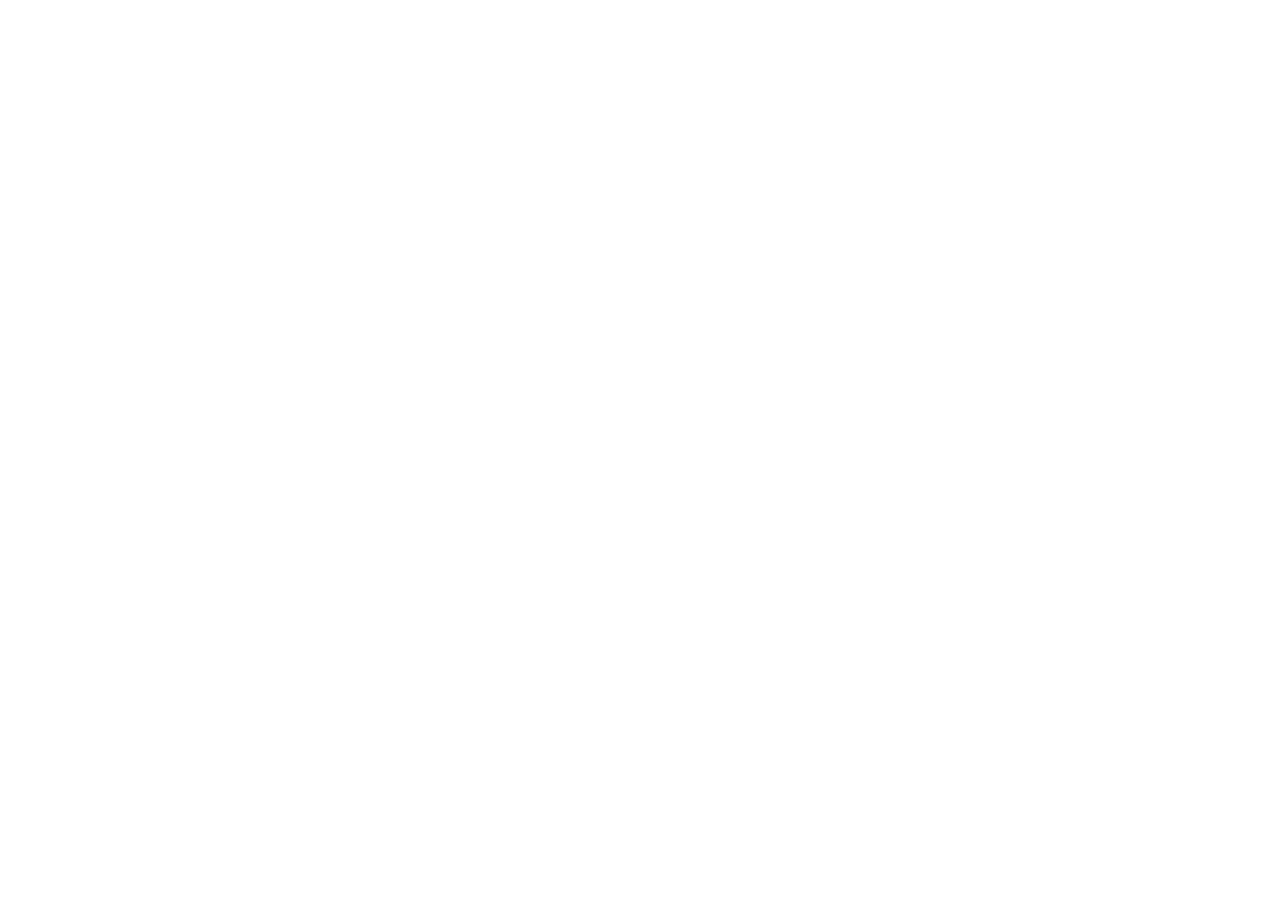
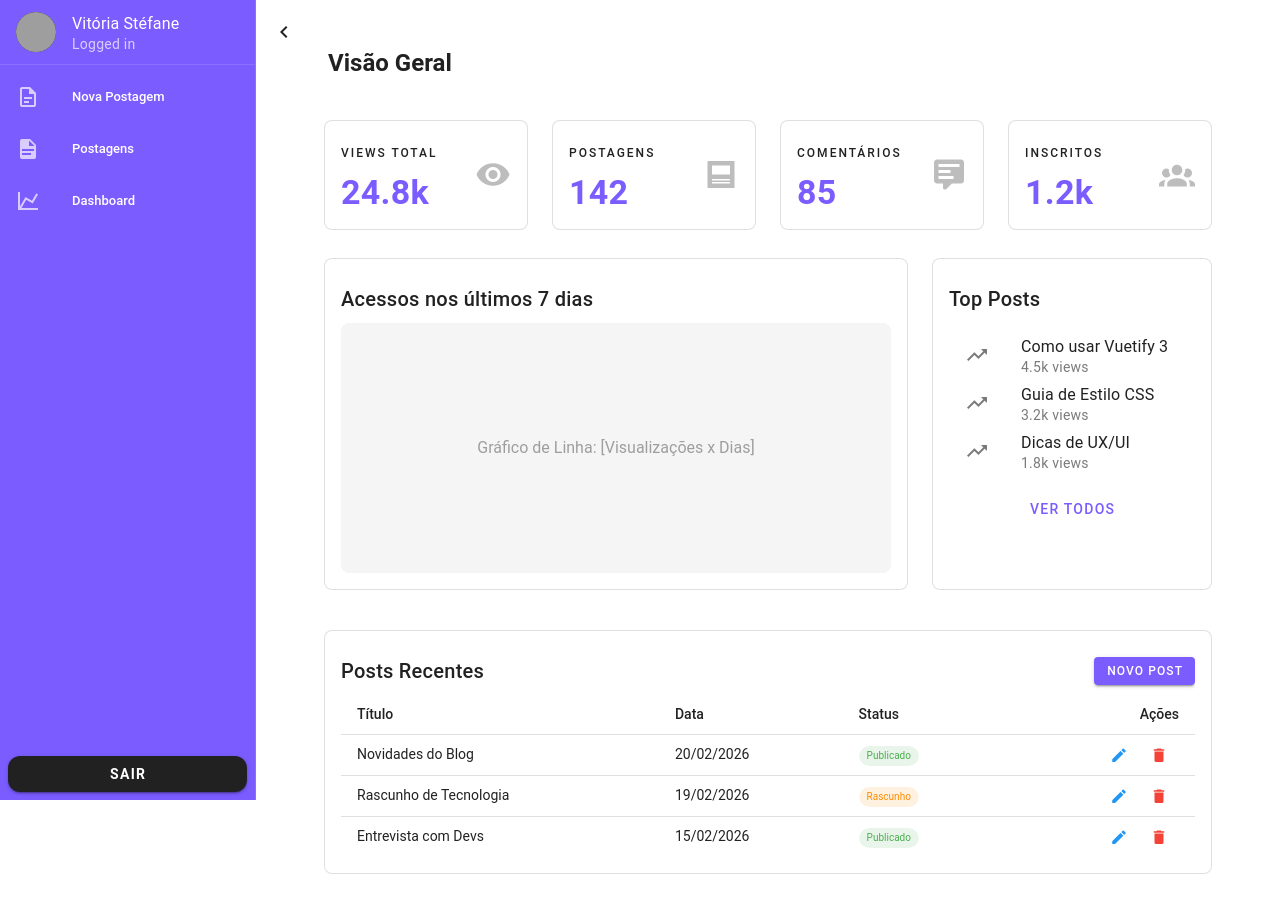
Before and after one commit to vi-dsouza/blog-front, a Nuxt app: page /admin/Dashboard in a window 1280 px wide. Before the commit this address had no page. Before the commit the page ends 800 px from the top, so only its background shows below. Built offline with nearby package versions, Linux system fonts and the light colour scheme; grey boxes are pictures that could not be loaded.

Commit message:
feature: finalização da tela de nova postagem - front

```diff
--- a/app/components/admin/MenuLateral.vue
+++ b/app/components/admin/MenuLateral.vue
@@ -1,19 +1,17 @@
 <template>
-  <v-card>
-    <v-layout>
   <v-navigation-drawer
+    v-model="drawer"
+    app
     location="left"
-        v-model="drawer"
     color="#7B5CFF"
     theme="dark"
   >
     <template v-slot:prepend>
-          <v-list-item
-            lines="two"
-            prepend-avatar=""
-            subtitle="Logged in"
-            title="Vitória Stéfane"
-          ></v-list-item>
+      <v-list-item lines="two" subtitle="Logged in" title="Vitória Stéfane">
+        <template v-slot:prepend>
+          <v-avatar icon="$vuetify" image="smirk.png"></v-avatar>
+        </template>
+      </v-list-item>
     </template>
 
     <v-divider></v-divider>
@@ -24,36 +22,33 @@
       <v-list-item prepend-icon="mdi-chart-line" title="Dashboard" value="users"></v-list-item>
     </v-list>
 
-        <v-btn class="btn-sair">Sair</v-btn>
+    <template v-slot:append>
+      <div class="pa-2">
+        <v-btn class="btn-sair" block>Sair</v-btn>
+      </div>
+    </template>
+  </v-navigation-drawer>
 
-      </v-navigation-drawer>
-      <v-main style="height: 100vh">
+  <v-app-bar flat color="transparent">
     <v-btn
       :icon="drawer ? 'mdi-chevron-left' : 'mdi-chevron-right'"
-            variant="text"
       @click="drawer = !drawer"
-        />
-
-      </v-main>
-    </v-layout>
-  </v-card>
+    ></v-btn>
+  </v-app-bar>
 </template>
 
-<style>
+<script setup>
+import { ref } from 'vue'
+// Definimos o estado do menu aqui
+const drawer = ref(true)
+</script>
+
+<style scoped>
 .btn-sair {
-        width: 95%;
   height: 45px;
   border-radius: 12px;
   color: white;
   font-weight: 600;
-        margin: 5px 5px 5px 5px;
-        margin-top: auto;
-        margin-bottom: 10px;
+  background-color: #212121;
 }
 </style>
-
-<script setup>
-import { ref } from 'vue'
-
-const drawer = ref(true)
-</script>
--- /dev/null
+++ b/app/pages/admin/Dashboard.vue
@@ -0,0 +1,112 @@
+<template>
+  <v-app>
+    <MenuLateral />
+
+    <v-main>
+      <v-container fluid class="pa-4 pa-sm-8">
+        <v-card-text class="text-h5 font-weight-bold text-center text-sm-left ms-6 mt-n16 mb-6">
+          Visão Geral
+        </v-card-text>
+
+        <v-row class="ms-6 me-6">
+          <v-col v-for="(stat, i) in stats" :key="i" cols="12" sm="6" md="3">
+            <v-card border flat class="rounded-lg pa-4">
+              <div class="d-flex justify-space-between align-center">
+                <div>
+                  <div class="text-overline mb-1">{{ stat.title }}</div>
+                  <div class="text-h4 font-weight-bold" style="color: #7B5CFF">{{ stat.value }}</div>
+                </div>
+                <v-icon size="36" color="grey-lighten-1">{{ stat.icon }}</v-icon>
+              </div>
+            </v-card>
+          </v-col>
+        </v-row>
+
+        <v-row class="ms-6 me-6 mt-4">
+          <v-col cols="12" md="8">
+            <v-card border flat class="rounded-lg h-100 pa-4">
+              <v-card-title class="px-0">Acessos nos últimos 7 dias</v-card-title>
+              <v-sheet height="250" class="d-flex align-center justify-center bg-grey-lighten-4 rounded-lg">
+                <span class="text-grey">Gráfico de Linha: [Visualizações x Dias]</span>
+              </v-sheet>
+            </v-card>
+          </v-col>
+
+          <v-col cols="12" md="4">
+            <v-card border flat class="rounded-lg h-100 pa-4">
+              <v-card-title class="px-0">Top Posts</v-card-title>
+              <v-list lines="one">
+                <v-list-item
+                  v-for="post in topPosts"
+                  :key="post.id"
+                  :title="post.title"
+                  :subtitle="post.views + ' views'"
+                  prepend-icon="mdi-trending-up"
+                ></v-list-item>
+              </v-list>
+              <v-btn block variant="text" color="#7B5CFF" class="mt-2">Ver todos</v-btn>
+            </v-card>
+          </v-col>
+
+          <v-col cols="12" class="mt-4">
+            <v-card border flat class="rounded-lg pa-4">
+              <v-card-title class="px-0 d-flex justify-space-between align-center">
+                Posts Recentes
+                <v-btn to="/admin/nova-postagem" color="#7B5CFF" theme="dark" size="small">Novo Post</v-btn>
+              </v-card-title>
+
+              <v-table density="compact">
+                <thead>
+                  <tr>
+                    <th class="text-left">Título</th>
+                    <th class="text-left">Data</th>
+                    <th class="text-left">Status</th>
+                    <th class="text-right">Ações</th>
+                  </tr>
+                </thead>
+                <tbody>
+                  <tr v-for="item in postsRecentes" :key="item.id">
+                    <td>{{ item.title }}</td>
+                    <td>{{ item.date }}</td>
+                    <td>
+                      <v-chip size="x-small" :color="item.status === 'Publicado' ? 'success' : 'warning'">
+                        {{ item.status }}
+                      </v-chip>
+                    </td>
+                    <td class="text-right">
+                      <v-btn icon="mdi-pencil" variant="text" size="small" color="blue"></v-btn>
+                      <v-btn icon="mdi-delete" variant="text" size="small" color="red"></v-btn>
+                    </td>
+                  </tr>
+                </tbody>
+              </v-table>
+            </v-card>
+          </v-col>
+        </v-row>
+      </v-container>
+    </v-main>
+  </v-app>
+</template>
+
+<script setup lang="ts">
+import MenuLateral from '~/components/admin/MenuLateral.vue';
+
+const stats = [
+  { title: 'Views Total', value: '24.8k', icon: 'mdi-eye', color: '#7B5CFF' },
+  { title: 'Postagens', value: '142', icon: 'mdi-post', color: '#7B5CFF' },
+  { title: 'Comentários', value: '85', icon: 'mdi-comment-text', color: '#7B5CFF' },
+  { title: 'Inscritos', value: '1.2k', icon: 'mdi-account-group', color: '#7B5CFF' },
+]
+
+const topPosts = [
+  { id: 1, title: 'Como usar Vuetify 3', views: '4.5k' },
+  { id: 2, title: 'Guia de Estilo CSS', views: '3.2k' },
+  { id: 3, title: 'Dicas de UX/UI', views: '1.8k' },
+]
+
+const postsRecentes = [
+  { id: 1, title: 'Novidades do Blog', date: '20/02/2026', status: 'Publicado' },
+  { id: 2, title: 'Rascunho de Tecnologia', date: '19/02/2026', status: 'Rascunho' },
+  { id: 3, title: 'Entrevista com Devs', date: '15/02/2026', status: 'Publicado' },
+]
+</script>
--- a/app/pages/admin/home.vue
+++ b/app/pages/admin/home.vue
@@ -1,7 +1,8 @@
 <template>
-    <div>
+    <v-app>
         <MenuLateral />
-    </div>
+
+    </v-app>
 </template>
 
 <script setup>
--- /dev/null
+++ b/app/pages/admin/nova_postagem.vue
@@ -0,0 +1,106 @@
+<template>
+  <v-app>
+    <MenuLateral />
+
+    <v-main>
+      <v-container fluid class="pa-4 pa-sm-8">
+        <v-card-text class="text-h5 font-weight-bold text-center text-sm-left ms-6 mt-n16 mb-2">
+          Nova Postagem
+        </v-card-text>
+
+        <v-row class="ms-6 me-6">
+          <v-col cols="12" md="6">
+            <v-text-field clearable label="Título da Postagem" variant="outlined" density="compact"></v-text-field>
+          </v-col>
+          <v-col cols="12" md="6">
+            <v-text-field label="Data da Postagem" type="date" variant="outlined" density="compact"></v-text-field>
+          </v-col>
+
+          <v-col cols="12" md="6" class="mt-n3">
+            <v-text-field clearable label="Autor" variant="outlined" density="compact"></v-text-field>
+          </v-col>
+          <v-col cols="12" md="6" class="mt-n3">
+            <v-combobox
+              clearable
+              label="Hashtags"
+              variant="outlined"
+              density="compact"
+              multiple
+              chips
+              placeholder="Digite e aperte Enter"
+            ></v-combobox>
+          </v-col>
+
+          <v-col cols="12" md="4">
+            <v-sheet
+              border="dashed md"
+              color="grey-lighten-4"
+              min-height="300"
+              class="d-flex flex-column align-center justify-center position-relative rounded-lg cursor-pointer hover-effect"
+              @click="$refs.fileInput.click()"
+            >
+              <v-icon size="40" color="#7B5CFF" class="mb-2">mdi-cloud-upload</v-icon>
+              <span class="text-subtitle-2 font-weight-bold text-center px-2">Clique para enviar a capa</span>
+
+              <v-img v-if="urlPreview" :src="urlPreview" cover class="position-absolute rounded-lg w-100 h-100">
+                <div class="d-flex justify-end pa-2">
+                  <v-btn icon="mdi-close" size="x-small" color="red" @click.stop="limparFoto"></v-btn>
+                </div>
+              </v-img>
+
+              <v-file-input ref="fileInput" v-model="foto" accept="image/*" class="d-none" @change="gerarPreview"></v-file-input>
+            </v-sheet>
+          </v-col>
+
+          <v-col cols="12" md="8">
+            <v-textarea
+              clearable
+              label="Conteúdo do Post"
+              variant="outlined"
+              auto-grow
+              rows="11"
+              max-rows="10"
+              color="#7B5CFF"
+            ></v-textarea>
+          </v-col>
+
+          <v-col cols="12" class="d-flex flex-column flex-sm-row justify-end ga-4 mt-4">
+            <v-btn variant="text" color="grey" class="order-last order-sm-first">Cancelar</v-btn>
+            <v-btn color="#7B5CFF" theme="dark" elevation="2" min-width="150">Publicar</v-btn>
+          </v-col>
+        </v-row>
+      </v-container>
+    </v-main>
+  </v-app>
+</template>
+
+<script setup lang="ts">
+import { ref } from 'vue'
+import MenuLateral from '~/components/admin/MenuLateral.vue';
+
+const foto = ref<File | null>(null)
+const urlPreview = ref<string | null>(null)
+
+const gerarPreview = (event: any) => {
+  const file = event.target.files[0]
+  if (file) {
+    urlPreview.value = URL.createObjectURL(file)
+  }
+}
+
+const limparFoto = () => {
+  foto.value = null
+  urlPreview.value = null
+}
+</script>
+
+<style scoped>
+.hover-effect {
+  transition: 0.3s;
+  cursor: pointer;
+}
+.hover-effect:hover {
+  background-color: #f3efff !important;
+  border-color: #7B5CFF !important;
+}
+</style>
```
Lines whose indentation alone changed are shown as unchanged.
